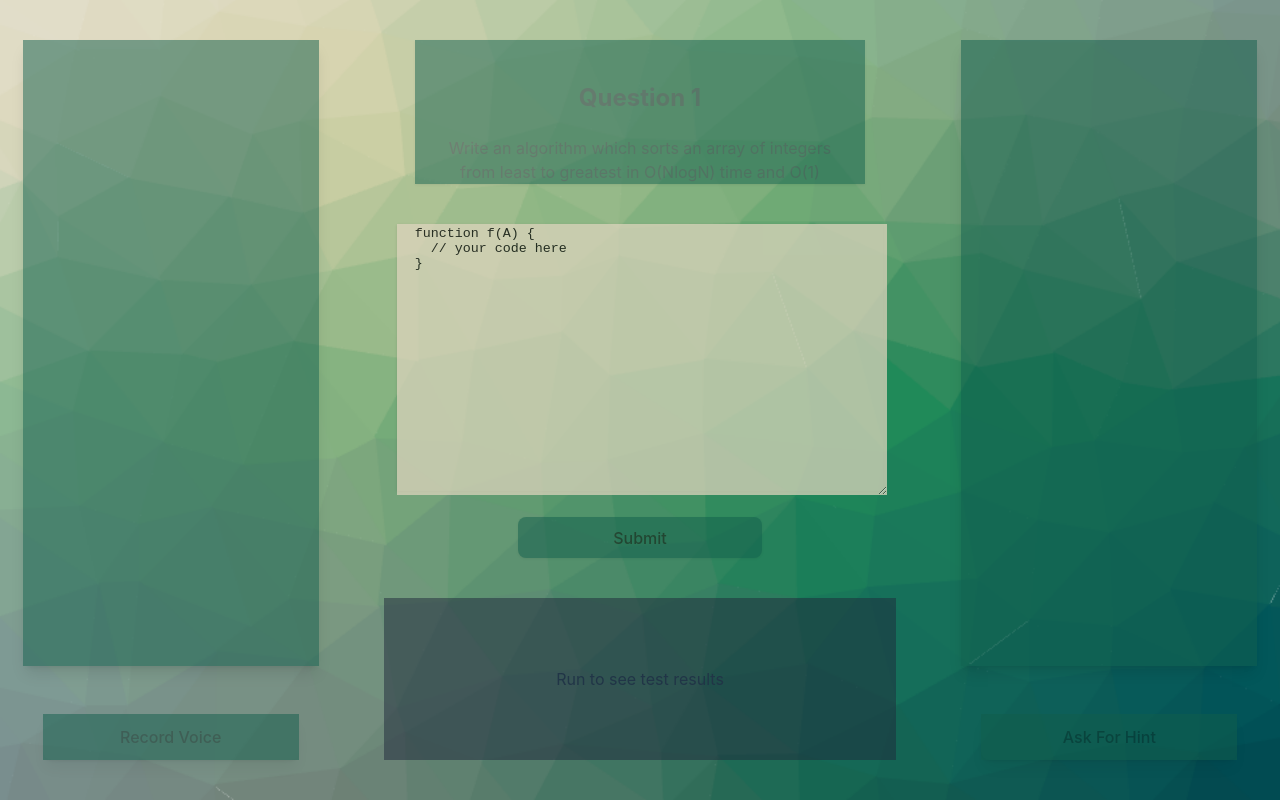
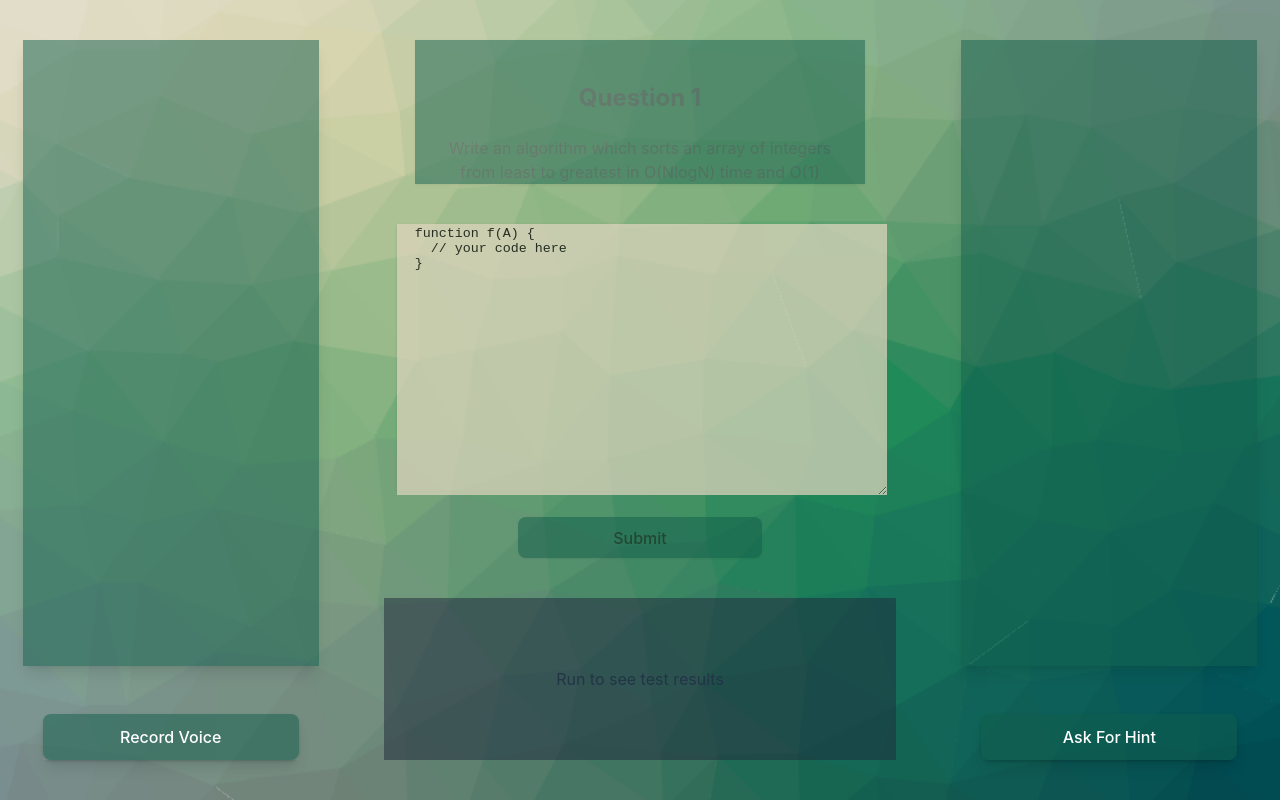
Before and after one commit to Srokit/leetviews-v1-frontend, a React (Vite) app: page / in a window 1280 px wide. Built offline with nearby package versions, Linux system fonts and the light colour scheme.

Commit message:
Ask hint and record voice buttons better styling

```diff
--- a/src/App.jsx
+++ b/src/App.jsx
@@ -88,8 +88,8 @@ function App() {
               </div>
             </div>
           </div>
-          <div className="h-12 w-full bg-primary opacity-50 shadow-lg mt-12 flex flex-row">
-            <button onClick={() => {onRecordClick()}} className="w-full h-full bg-primary opacity-50 shadow">{(isRecording) ? <>Stop Voice</> : <>Record Voice</>}</button>
+          <div className="h-12 w-full shadow-lg mt-12 flex flex-row">
+            <button onClick={() => {onRecordClick()}} className="text-white w-full h-full bg-primary/50 shadow">{(isRecording) ? <>Stop Voice</> : <>Record Voice</>}</button>
           </div>
         </div>
         <div className="biMainLayoutCol w-2/5 align-center">
@@ -132,8 +132,8 @@ function App() {
               </div>
             </div>
           </div>
-          <div className="h-12 w-full bg-primary opacity-50 shadow-lg mt-12 flex flex-row">
-            <button onClick={() => {onAskForHint()}} className="w-full h-full bg-primary opacity-50 shadow">Ask For Hint</button>
+          <div className="h-12 w-full shadow-lg mt-12 flex flex-row">
+            <button onClick={() => {onAskForHint()}} className="w-full h-full bg-primary/50 shadow text-white">Ask For Hint</button>
           </div>
         </div>
       </div>
```
